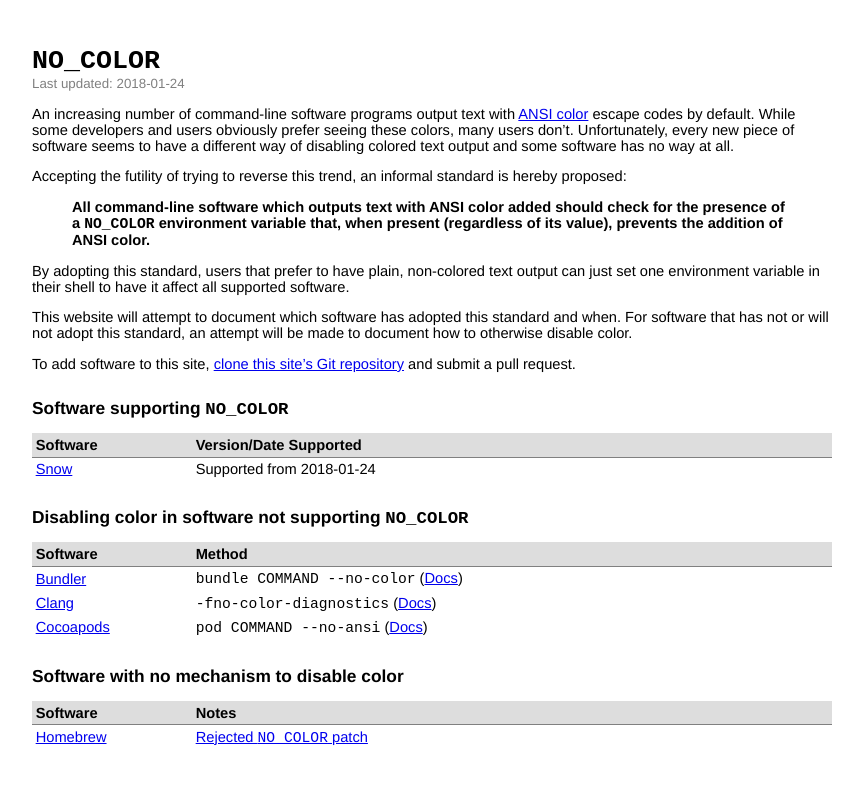
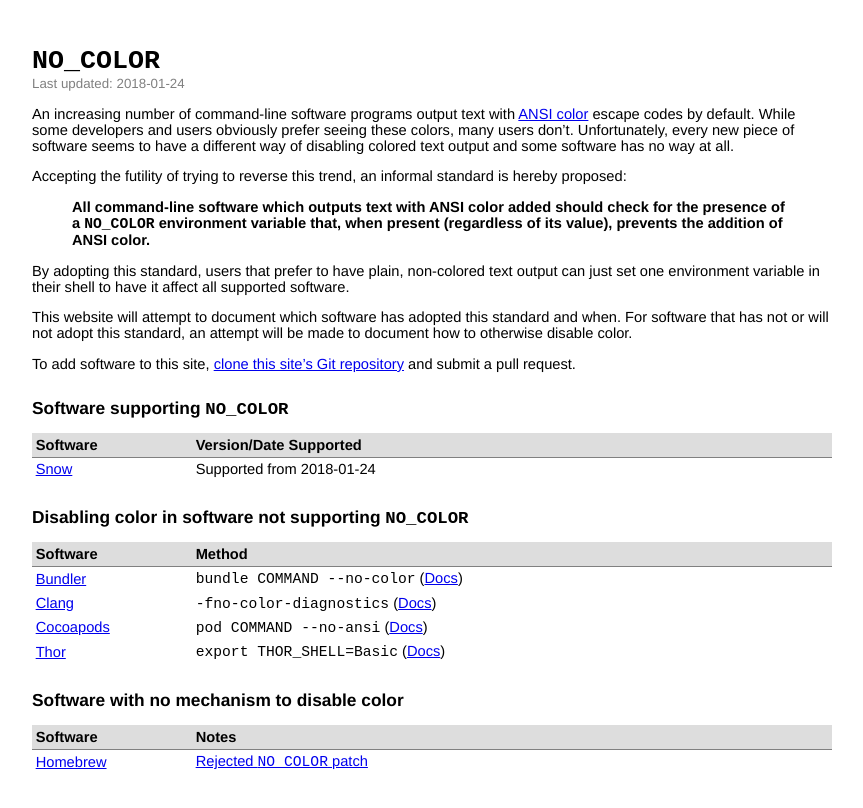
Before and after one commit to jcs/no_color, a Jekyll site: the page built from index.md, in a window 1280 px wide. Shown: the top 808 px of the page, without its empty margins (208-1071 px from the left). Built offline with Jekyll 4.4.1, drawn with Linux system fonts in a browser that asks for light colours; our own code applies the rules of GitHub Pages for plain Markdown files.

Commit message:
Thor
Thor is used by most Ruby command-line tools. It does not understand
that we don't want color, but it does understand when not to show color.
The `THOR_SHELL` environment variable controls whether it should write
to a "Basic" or "Color" object.

```diff
--- a/index.md
+++ b/index.md
@@ -47,6 +47,7 @@ and submit a pull request.
 | [Bundler](https://bundler.io/) | `bundle COMMAND --no-color` ([Docs](https://bundler.io/v1.15/man/bundle.1.html)) |
 | [Clang](https://clang.llvm.org/) | `-fno-color-diagnostics` ([Docs](https://clang.llvm.org/docs/UsersManual.html#formatting-of-diagnostics)) |
 | [Cocoapods](https://cocoapods.org/) | `pod COMMAND --no-ansi` ([Docs](https://guides.cocoapods.org/terminal/commands.html#pod_install)) |
+| [Thor](http://whatisthor.com/) | `export THOR_SHELL=Basic` ([Docs](http://www.rubydoc.info/github/wycats/thor/Thor%2FBase.shell)) |
 {: rules="groups"}
 
 ## Software with no mechanism to disable color
```
